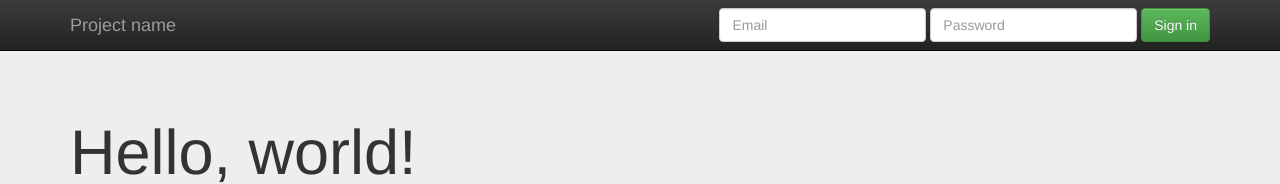
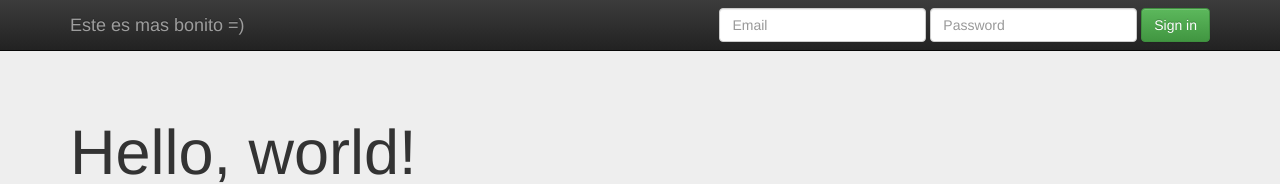
Before and after one commit to NeoJanc-Hub/Trabajo2_Javier_Navia, a plain HTML site: page index.html in a window 1280 px wide. Shown: the top 184 px of the page. Drawn offline with nearby package versions, Linux system fonts and the light colour scheme.

Commit message:
2.- Cambio Feature2

```diff
--- a/index.html
+++ b/index.html
@@ -36,7 +36,7 @@
             <span class="icon-bar"></span>
             <span class="icon-bar"></span>
           </button>
-          <a class="navbar-brand" href="#">Project name</a>
+          <a class="navbar-brand" href="#">Este es mas bonito =)</a>
         </div>
         <div id="navbar" class="navbar-collapse collapse">
           <form class="navbar-form navbar-right" role="form">
```
